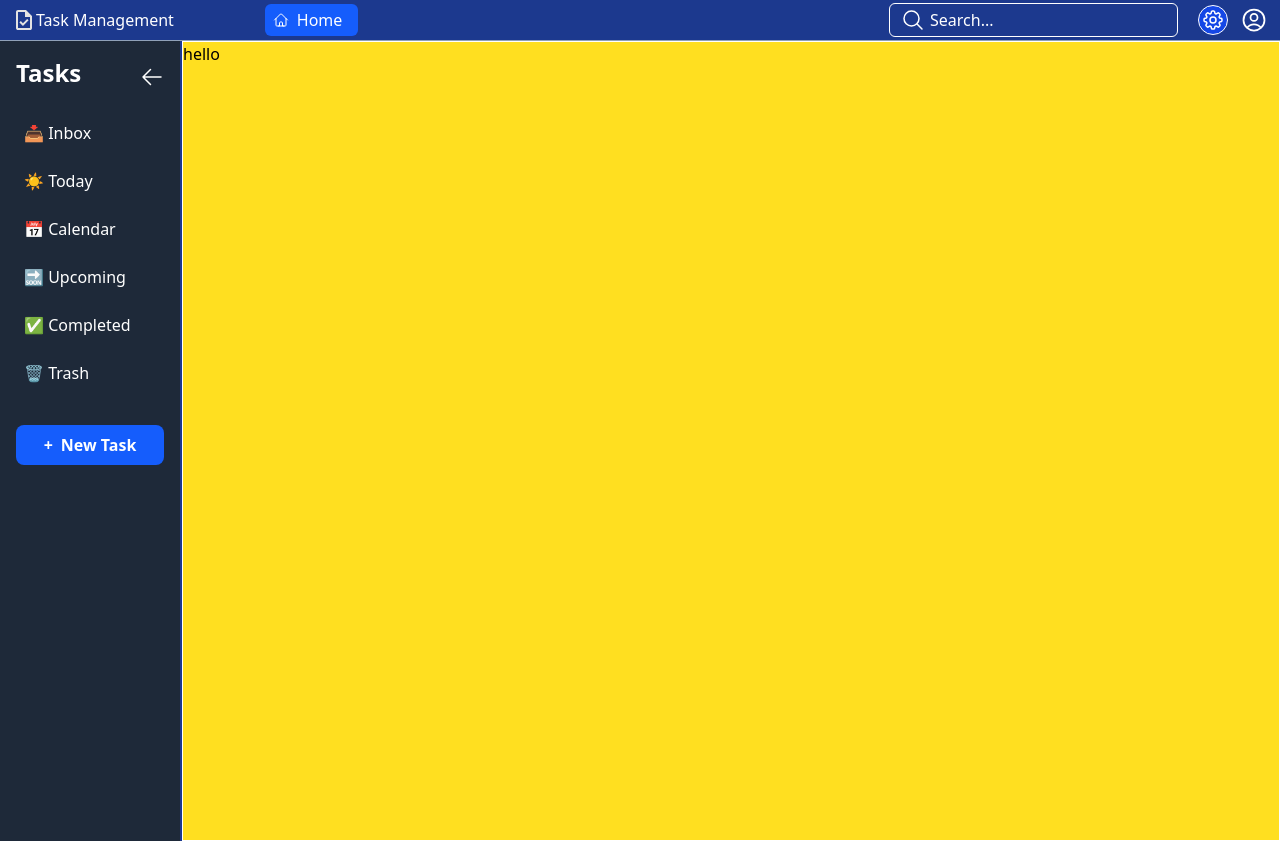
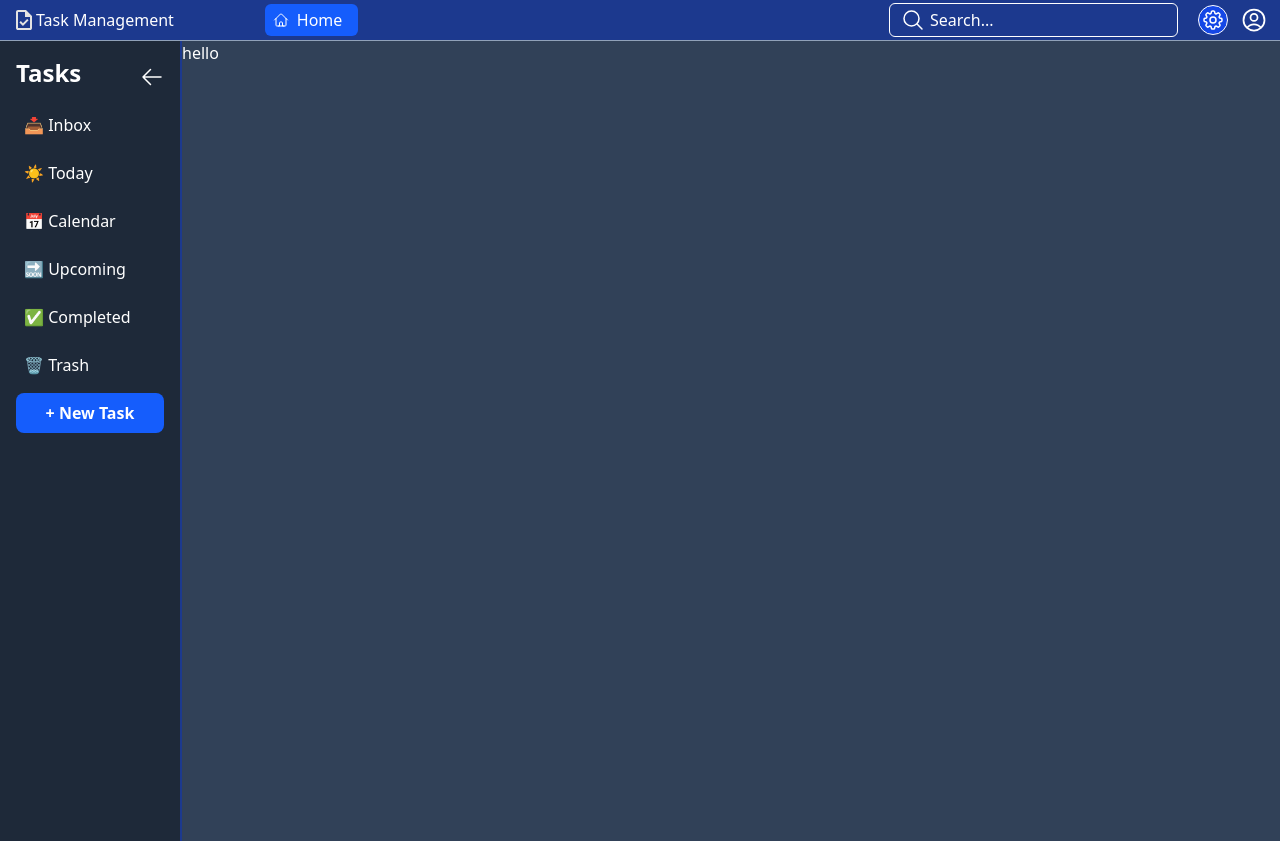
Before and after one commit to subash43e/taskapp, a Next.js app: page / in a window 1280 px wide. Built offline with nearby package versions, Linux system fonts and the light colour scheme.

Commit message:
Refactor Sidebar component to accept props for collapsed state and add animation effects for collapsing and expanding

```diff
--- a/src/Components/Sidebar/index.tsx
+++ b/src/Components/Sidebar/index.tsx
@@ -1,15 +1,19 @@
 import React from 'react';
+import './sidebar-animations.css';
 
-export const Sidebar = () => {
-  const [collapsed, setCollapsed] = React.useState(false);
+export interface SidebarProps {
+  collapsed: boolean;
+  setCollapsed: (collapsed: boolean) => void;
+}
 
+export const Sidebar: React.FC<SidebarProps> = ({ collapsed, setCollapsed }) => {
   return (
-    <div className={`w-full bg-gray-800 text-white h-screen p-4 relative select-none`}>
-      <h2 className={`text-2xl font-bold mb-6 ${collapsed ? "hidden" : "block"}`}>Tasks</h2>
+    <div className='w-full bg-gray-800 text-white h-screen p-4 relative select-none transition-all duration-300'>
+      <h2 className={`text-2xl font-bold mb-4 ${collapsed ? "hidden" : "block"}`}>Tasks</h2>
       <div>
         {!collapsed ? (
           <div
-            className="text-white absolute right-4 top-6 cursor-pointer"
+            className="text-white absolute right-4 top-6 cursor-pointer animate-slide-in-left duration-300"
             onClick={() => setCollapsed(true)}
             title="Collapse sidebar"
           >
@@ -20,7 +24,7 @@ export const Sidebar = () => {
           </div>
         ) : (
           <div
-            className="text-white absolute right-4 top-6 cursor-pointer"
+            className="text-white cursor-pointer mb-2 flex items-center p-2 rounded-lg hover:bg-gray-700 animate-slide-in-right duration-300"
             onClick={() => setCollapsed(false)}
             title="Expand sidebar"
           >
@@ -92,9 +96,9 @@ export const Sidebar = () => {
           </a>
         </li>
       </ul>
-      <div className="mt-8">
-        <button className="w-full bg-blue-600 hover:bg-blue-700 text-white font-bold py-2 px-4 rounded-lg flex items-center justify-center">
-          <span className="mr-2">+</span> New Task
+      <div className="">
+        <button className=" min-w-[40px] max-w-[170px] w-full bg-blue-600 hover:bg-blue-700 text-white font-bold p-2 rounded-lg flex text-center justify-center">
+          <span className="">{!collapsed ? "+ New Task" : "+"}</span>
         </button>
       </div>
     </div>
--- /dev/null
+++ b/src/Components/Sidebar/sidebar-animations.css
@@ -0,0 +1,28 @@
+@keyframes slideInLeft {
+  0% {
+    opacity: 0;
+    transform: translateX(-30px);
+  }
+  100% {
+    opacity: 1;
+    transform: translateX(0);
+  }
+}
+
+@keyframes slideInRight {
+  0% {
+    opacity: 0;
+    transform: translateX(30px);
+  }
+  100% {
+    opacity: 1;
+    transform: translateX(0);
+  }
+}
+
+.animate-slide-in-left {
+  animation: slideInLeft 0.4s cubic-bezier(0.4, 0, 0.2, 1);
+}
+.animate-slide-in-right {
+  animation: slideInRight 0.4s cubic-bezier(0.4, 0, 0.2, 1);
+}
--- a/src/app/page.tsx
+++ b/src/app/page.tsx
@@ -1,4 +1,5 @@
 "use client"
+import React from "react";
 import { useEffect } from "react";
 import { useSelector, useDispatch } from 'react-redux';
 import { RootState, setSidebarSize, setIsResizing, setStartX, setStartWidth } from '../store';
@@ -12,8 +13,10 @@ export default function Home() {
   const isResizing = useSelector((state: RootState) => state.ui.isResizing);
   const startX = useSelector((state: RootState) => state.ui.startX);
   const startWidth = useSelector((state: RootState) => state.ui.startWidth);
+  const [collapsed, setCollapsed] = React.useState(false);
 
   const handleMouseDown = (e: React.MouseEvent) => {
+    if (collapsed) return;
     e.preventDefault();
     dispatch(setIsResizing(true));
     dispatch(setStartX(e.clientX));
@@ -21,13 +24,14 @@ export default function Home() {
   };
 
   useEffect(() => {
+    if (collapsed) return;
     const handlingMouseMoving = (e: MouseEvent) => {
       if (!isResizing) return;
       e.preventDefault();
       const currentX = e.clientX;
       const diff = currentX - startX;
       const newWidth = startWidth + diff;
-      const constrainedWidth = Math.min(Math.max(newWidth, 160), 300);
+      const constrainedWidth = Math.min(Math.max(newWidth, 165), 300);
       dispatch(setSidebarSize(constrainedWidth));
     };
     const handleMouseUp = () => dispatch(setIsResizing(false));
@@ -39,7 +43,7 @@ export default function Home() {
       window.removeEventListener("mousemove", handlingMouseMoving);
       window.removeEventListener("mouseup", handleMouseUp);
     };
-  }, [isResizing, startX, startWidth, dispatch, size]);
+  }, [isResizing, startX, startWidth, dispatch, size, collapsed]);
 
   return (
     <div>
@@ -51,15 +55,17 @@ export default function Home() {
       </section>
       <section className="bg-blue-900 h-screen flex" >
         {/* Side bar code going here. */}
-        <div style={{ width: `${size}px` }} className="min-w-[160px] max-w-[300px]" >
-          <Sidebar />
+        <div style={{ width: collapsed ? '72px' : `${size}px` }} className="min-w-[56px] max-w-[300px]" >
+          <Sidebar collapsed={collapsed} setCollapsed={setCollapsed} />
         </div>
-        <div
-          className={`w-[2px] hover:w-1 top-0 bottom-0 right-0 cursor-col-resize hover:bg-blue-600 ${isResizing ? "bg-blue-600" : ""}`}
-          onMouseDown={handleMouseDown}
-        />
+        {!collapsed && (
+          <div
+            className={`w-[2px] hover:w-1 top-0 bottom-0 right-0 cursor-col-resize hover:bg-blue-600 ${isResizing ? "bg-blue-600" : ""}`}
+            onMouseDown={handleMouseDown}
+          />
+        )}
         {/* Body code here going here. */}
-        <main className="resize-y border border-white bg-yellow-300 grow">
+        <main className="resize-y  bg-slate-700 grow text-white">
           <h1>hello</h1>
         </main>
       </section>
```
